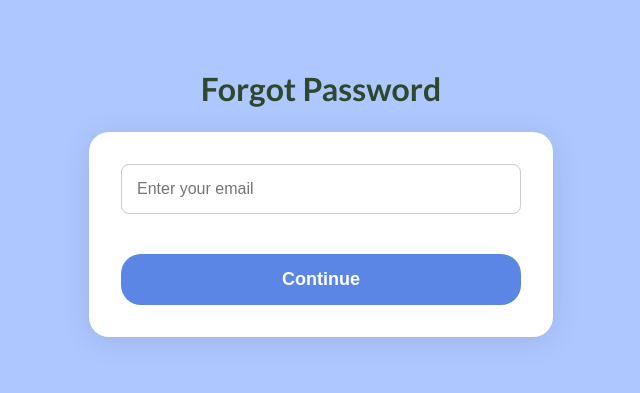
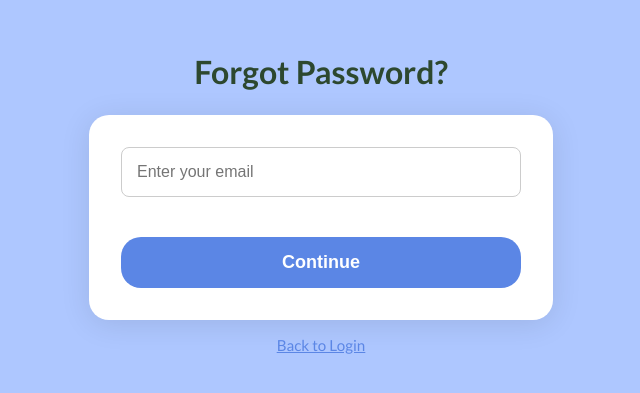
Before and after one commit to Yachadajean/Yachadajean.github.io, a React (Create React App) app: page /ForgotPassword in a window 1280 px wide. Shown: the part 229-622 px from the top of the page, without its empty margins (319-959 px from the left). Built offline with nearby package versions, Linux system fonts and the light colour scheme; no server answers.

Commit message:
Update ForgotPassword page

```diff
--- a/src/pages/ForgotPassword.jsx
+++ b/src/pages/ForgotPassword.jsx
@@ -39,7 +39,7 @@ const ForgotPassword = () => {
 
   return (
     <div className="forgot-password-page">
-      <h2>Forgot Password</h2>
+      <h2>Forgot Password?</h2>
       <form onSubmit={handleSubmit}>
         <input
           type="email"
@@ -55,6 +55,9 @@ const ForgotPassword = () => {
       </form>
 
       {message && <p>{message}</p>}
+      <div className="back-link" onClick={() => navigate('/login')}>
+        <span >Back to Login</span>
+      </div>
     </div>
   );
 };
```
